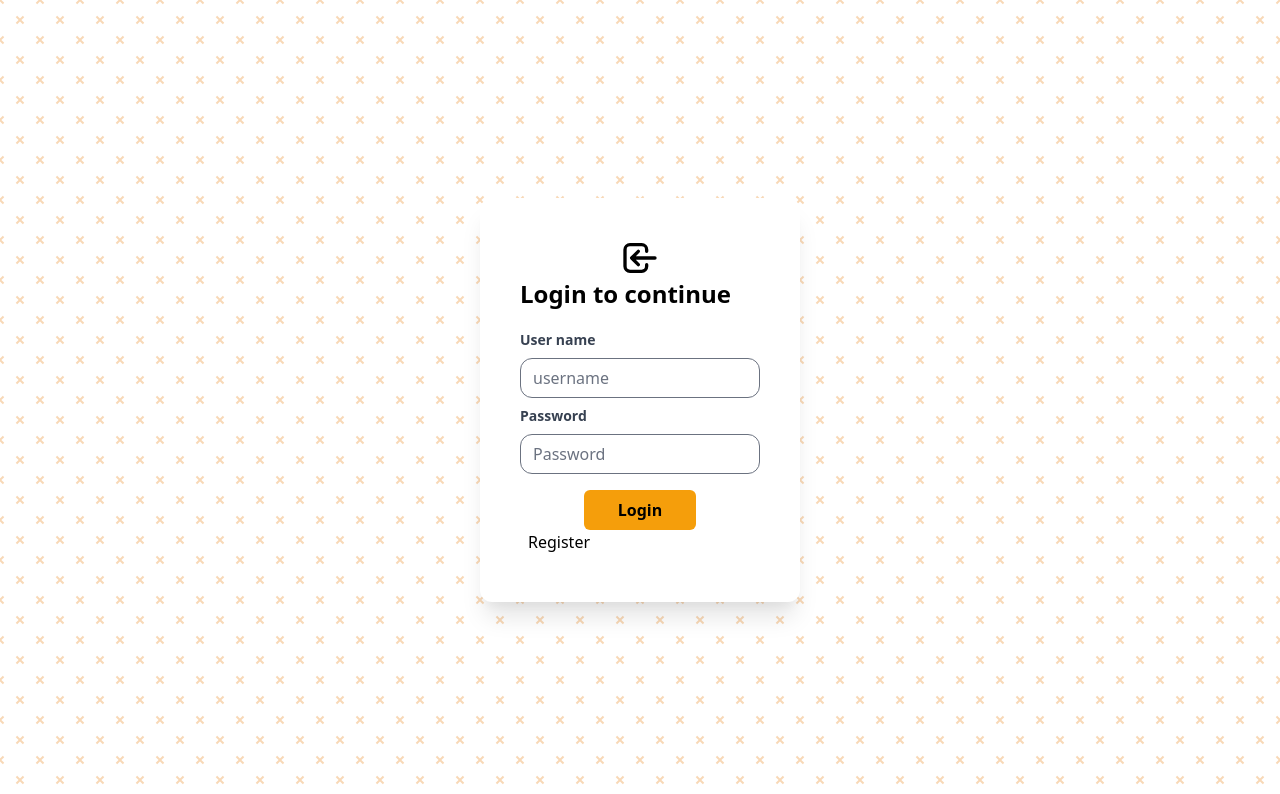
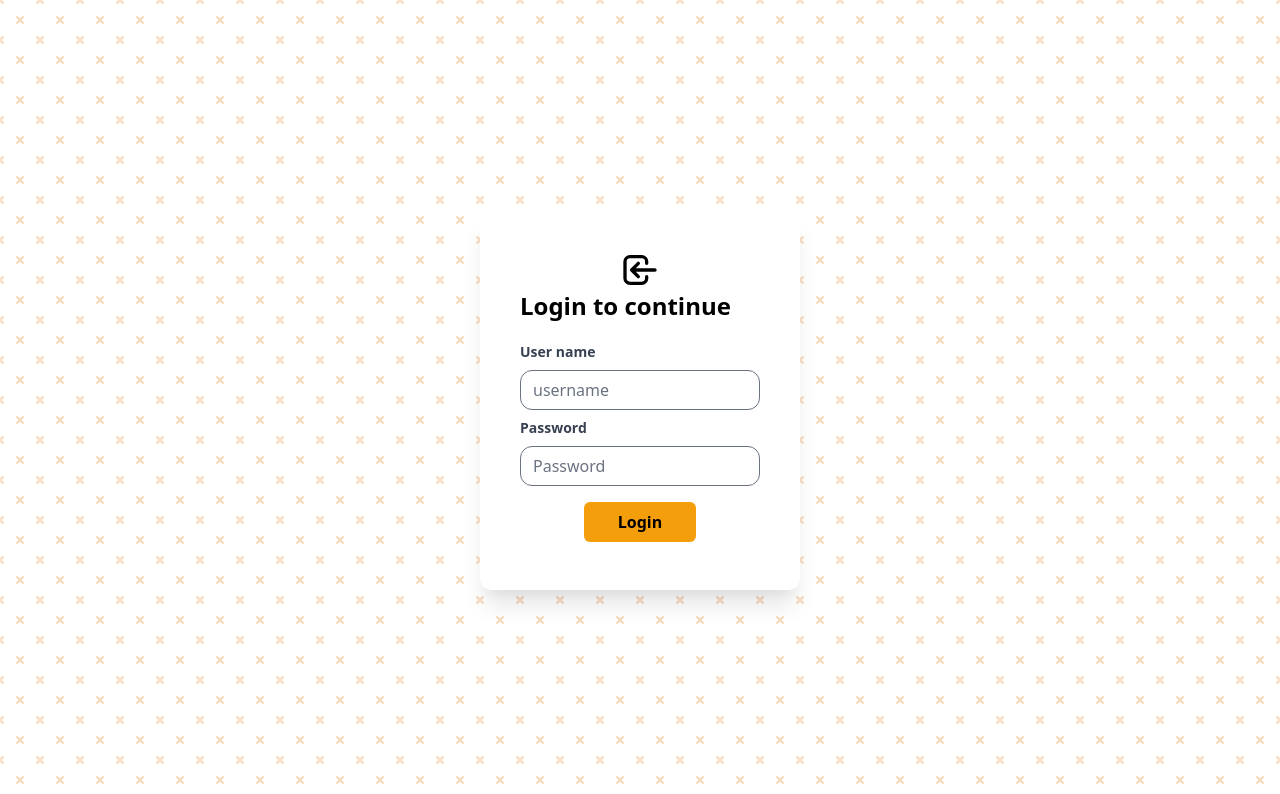
Before and after one commit to deepakumar-dev-creater/React, a React (Create React App) app: page /Register in a window 1280 px wide. Shown: the top 794 px of the page. Built offline with nearby package versions, Linux system fonts and the light colour scheme.

Commit message:
Add Reigister control
Signed-off-by: deepakumar-dev-creater <sean4deepak@gmail.com>

```diff
--- a/src/App.js
+++ b/src/App.js
@@ -12,6 +12,7 @@ function App() {
   return (
     <Switch>
       <div className="App">
+        <Route path='/'component={Login}/>
         <Route  path="/Register" component={Register}></Route>
         <Route  path="/Login" component={Login}></Route>
 
--- a/src/Auth/Register.js
+++ b/src/Auth/Register.js
@@ -20,7 +20,7 @@ function Register() {
               d="M11 16l-4-4m0 0l4-4m-4 4h14m-5 4v1a3 3 0 01-3 3H6a3 3 0 01-3-3V7a3 3 0 013-3h7a3 3 0 013 3v1"
             />
           </svg>
-          <div className="mb-5 text-2xl font-semibold">Login to continue</div>
+          <div className="mb-5 text-2xl font-semibold">Register to continue</div>
           <form
             autoComplete="off"
             className="space-y-2 text-left"
```
